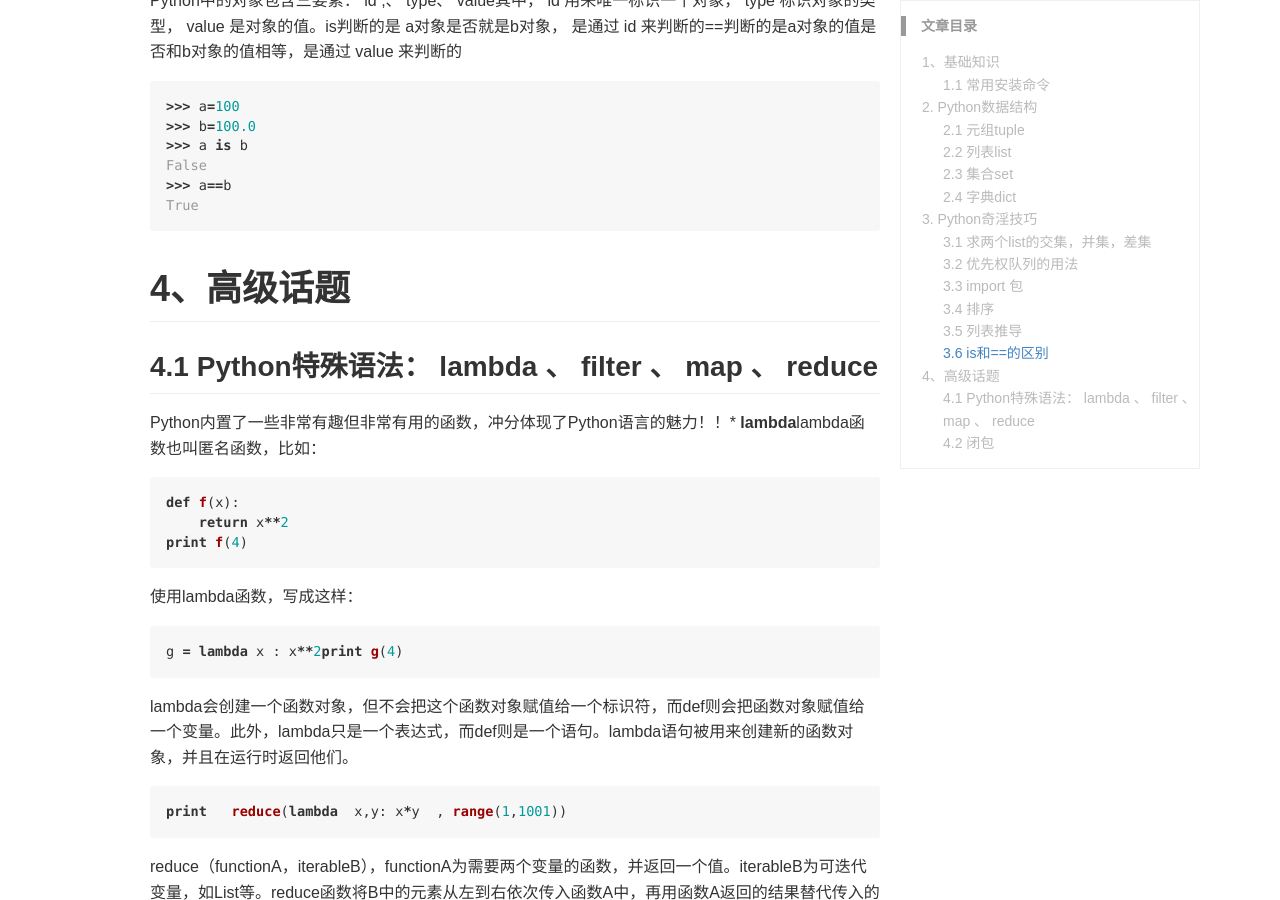
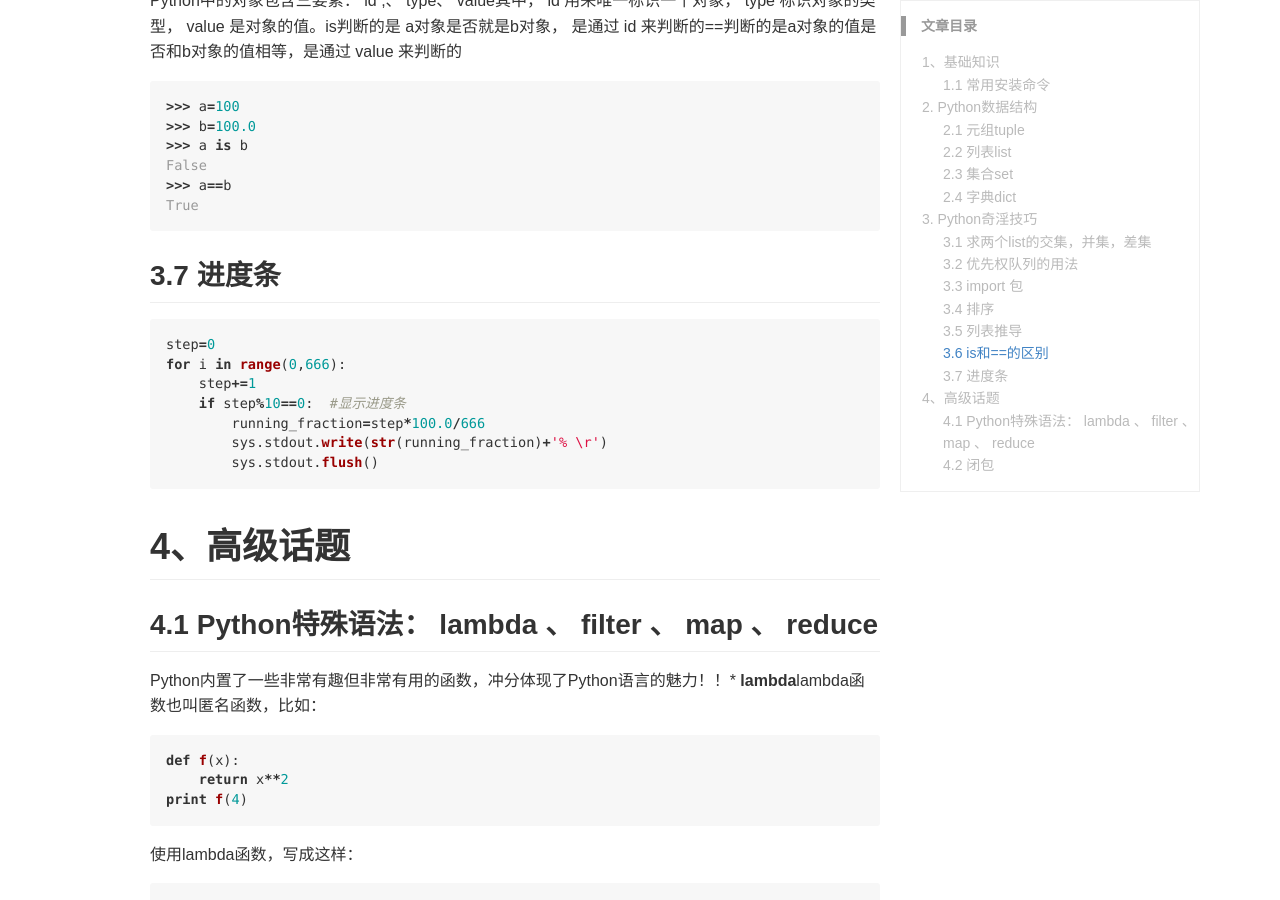
Before and after one commit to Jarlonyan/jarlonyan.github.io, a Jekyll site: the page built from _posts/blog/2017-04-02-python学习.md, in a window 1280 px wide and 900 px high, scrolled down 4737 px. Built offline with Jekyll 4.4.1, drawn with Linux system fonts in a browser that asks for light colours; comment, search, counter and statistics services are not loaded.

Commit message:
change python learning

````diff
--- a/_posts/blog/2017-04-02-python学习.md
+++ b/_posts/blog/2017-04-02-python学习.md
@@ -210,6 +210,18 @@ False
 True
 ```
 
+## 3.7 进度条
+
+```python
+step=0
+for i in range(0,666):
+    step+=1
+    if step%10==0:  #显示进度条
+        running_fraction=step*100.0/666
+        sys.stdout.write(str(running_fraction)+'% \r')
+        sys.stdout.flush()
+```
+
 # 4、高级话题
 ## 4.1 Python特殊语法： lambda 、 filter 、 map 、 reduce
 Python内置了一些非常有趣但非常有用的函数，冲分体现了Python语言的魅力！！* **lambda**lambda函数也叫匿名函数，比如：
````
